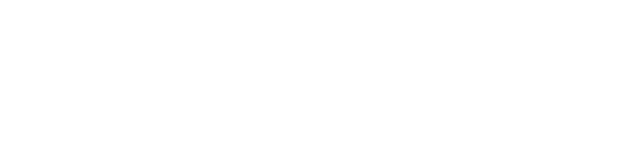
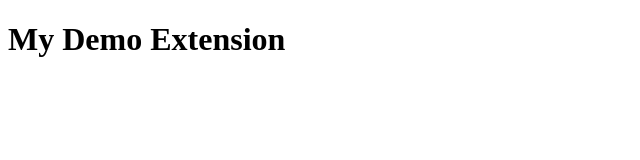
Before and after one commit to Nilesh2697/manifest, a browser extension: page index.html in a window 1280 px wide. Shown: the whole page, without its empty margins (0-640 px from the left). Drawn offline with Linux system fonts and the light colour scheme.

Commit message:
extrnsion

```diff
--- a/index.html
+++ b/index.html
@@ -7,6 +7,6 @@
     <title>Document</title>
 </head>
 <body>
-
+    <h1>My Demo Extension</h1>
 </body>
 </html>
```
Also changed, not shown: index.js (added), manifest.json (added).
